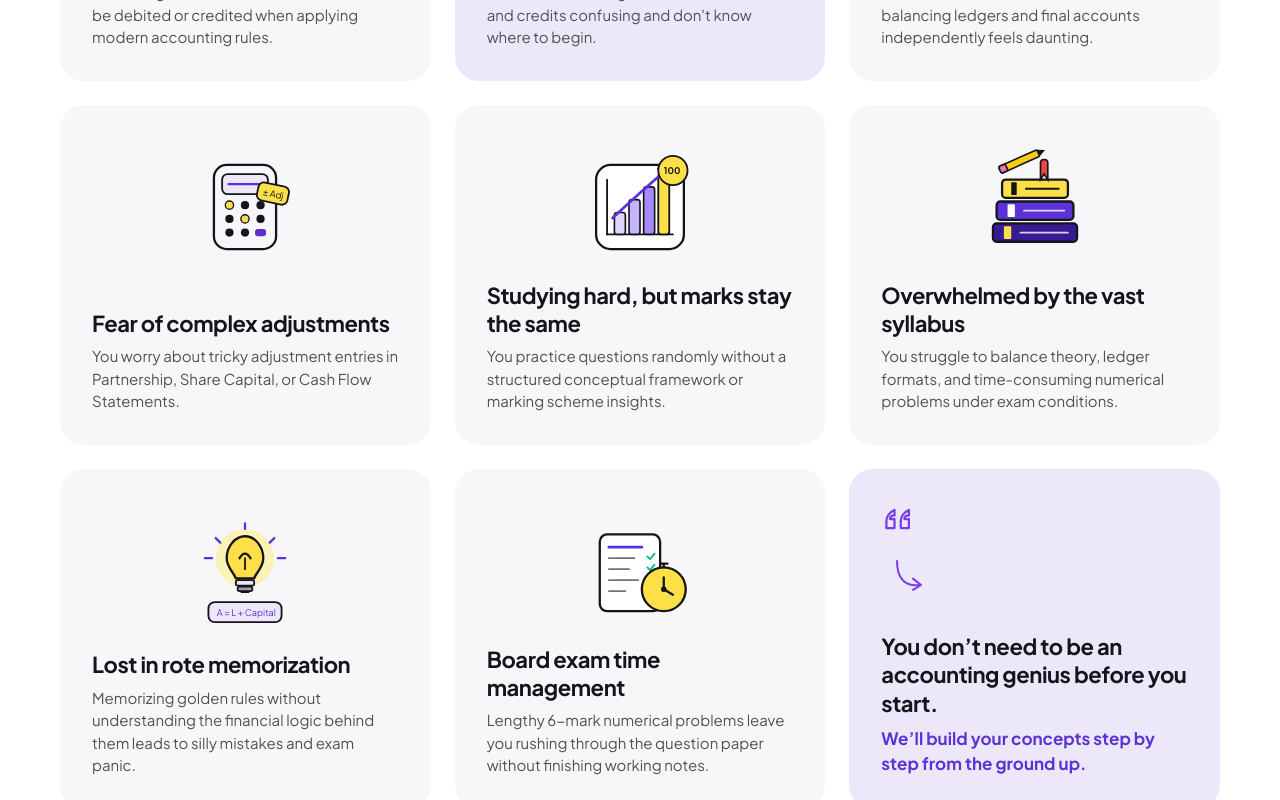
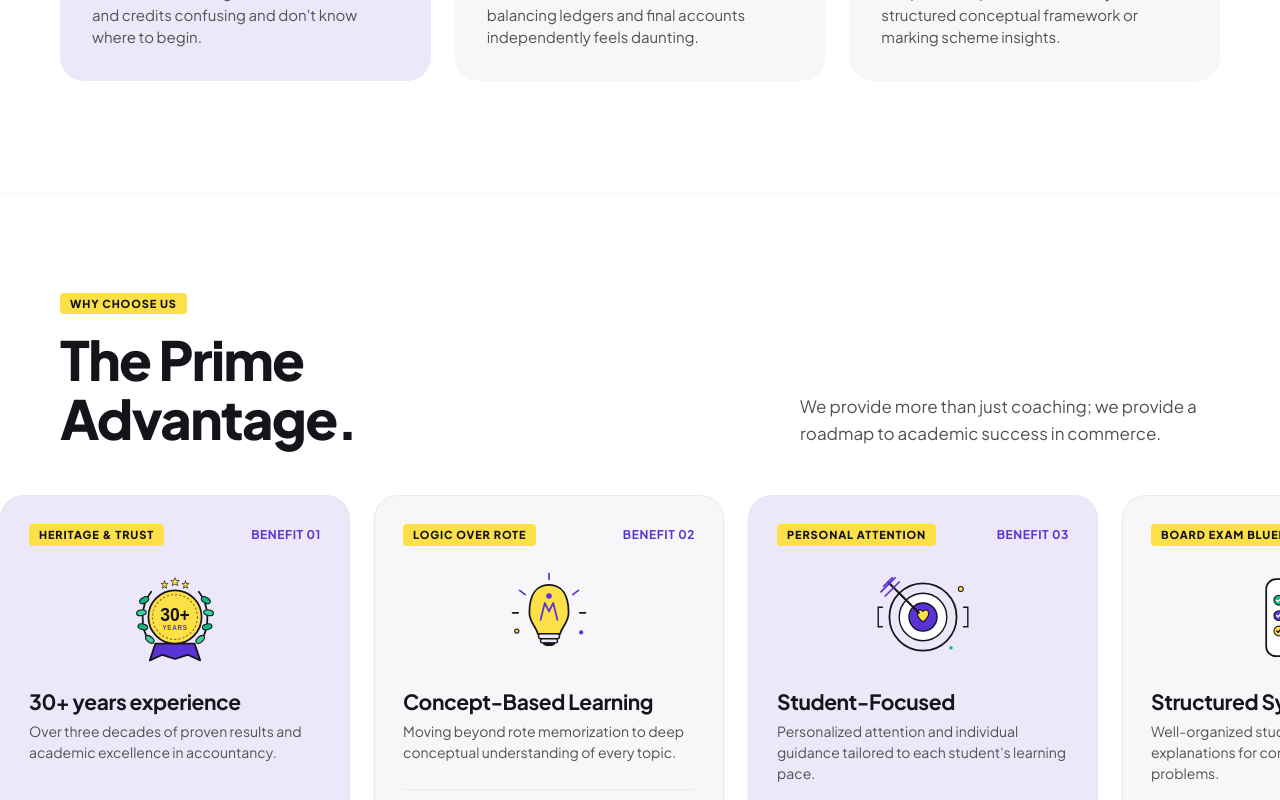
Before and after one commit to Orionkaze/Prince-Commerce-Hub, a Next.js app: page / in a window 1280 px wide. Shown: the part 1400-2200 px from the top of the page. Built offline with nearby package versions, Linux system fonts and the light colour scheme; no server answers.

Commit message:
feat(challenges): show only 3 cards in Common Challenges section

```diff
--- a/src/components/challenges/CommonChallenges.tsx
+++ b/src/components/challenges/CommonChallenges.tsx
@@ -2,16 +2,10 @@
 
 import React from "react";
 import { Badge } from "../ui/Badge";
-import { PurpleQuotation, PurpleCurvedArrow } from "../doodles/Doodles";
 import {
-  DebitCreditConfusionDoodle,
   AccountingZeroDoodle,
   LedgerBalanceDoodle,
-  AdjustmentPuzzleDoodle,
   TargetScoreDoodle,
-  SyllabusStackDoodle,
-  ConceptLightbulbDoodle,
-  TimeManagementDoodle,
 } from "../doodles/CommerceDoodles";
 import { motion } from "framer-motion";
 
@@ -23,12 +17,6 @@ interface DoodleChallenge {
 }
 
 const doodleChallenges: DoodleChallenge[] = [
-  {
-    type: "card",
-    renderDoodle: () => <DebitCreditConfusionDoodle className="w-28 h-28 sm:w-32 sm:h-32" />,
-    title: "Debit or Credit confusion",
-    description: "Hesitating over whether an account should be debited or credited when applying modern accounting rules.",
-  },
   {
     type: "lavender",
     renderDoodle: () => <AccountingZeroDoodle className="w-28 h-28 sm:w-32 sm:h-32" />,
@@ -44,38 +32,10 @@ const doodleChallenges: DoodleChallenge[] = [
   },
   {
     type: "card",
-    renderDoodle: () => <AdjustmentPuzzleDoodle className="w-28 h-28 sm:w-32 sm:h-32" />,
-    title: "Fear of complex adjustments",
-    description:
-      "You worry about tricky adjustment entries in Partnership, Share Capital, or Cash Flow Statements.",
-  },
-  {
-    type: "card",
     renderDoodle: () => <TargetScoreDoodle className="w-28 h-28 sm:w-32 sm:h-32" />,
     title: "Studying hard, but marks stay the same",
     description:
       "You practice questions randomly without a structured conceptual framework or marking scheme insights.",
-  },
-  {
-    type: "card",
-    renderDoodle: () => <SyllabusStackDoodle className="w-28 h-28 sm:w-32 sm:h-32" />,
-    title: "Overwhelmed by the vast syllabus",
-    description:
-      "You struggle to balance theory, ledger formats, and time-consuming numerical problems under exam conditions.",
-  },
-  {
-    type: "card",
-    renderDoodle: () => <ConceptLightbulbDoodle className="w-28 h-28 sm:w-32 sm:h-32" />,
-    title: "Lost in rote memorization",
-    description:
-      "Memorizing golden rules without understanding the financial logic behind them leads to silly mistakes and exam panic.",
-  },
-  {
-    type: "card",
-    renderDoodle: () => <TimeManagementDoodle className="w-28 h-28 sm:w-32 sm:h-32" />,
-    title: "Board exam time management",
-    description:
-      "Lengthy 6-mark numerical problems leave you rushing through the question paper without finishing working notes.",
   },
 ];
 
@@ -98,16 +58,15 @@ export function CommonChallenges() {
           </p>
         </div>
 
-        {/* 3x3 Bento Grid (All 9 cards uniform and cohesive) */}
+        {/* 3 Cards Bento Grid */}
         <div className="grid grid-cols-1 md:grid-cols-2 lg:grid-cols-3 gap-6">
-          {/* Cards 1 - 8: Illustrated Challenge Cards */}
           {doodleChallenges.map((item, idx) => (
             <motion.div
               key={item.title}
               initial={{ opacity: 0, y: 20 }}
               whileInView={{ opacity: 1, y: 0 }}
               viewport={{ once: true }}
-              transition={{ duration: 0.5, delay: idx * 0.05 }}
+              transition={{ duration: 0.5, delay: idx * 0.08 }}
               className={`h-[340px] rounded-[24px] p-8 flex flex-col justify-between transition-transform duration-300 hover:-translate-y-1 ${
                 item.type === "lavender" ? "bg-[#ECE8FA]" : "bg-[#F7F7F9]"
               }`}
@@ -128,33 +87,6 @@ export function CommonChallenges() {
               </div>
             </motion.div>
           ))}
-
-          {/* Card 9: Lavender Reassurance Card */}
-          <motion.div
-            initial={{ opacity: 0, y: 20 }}
-            whileInView={{ opacity: 1, y: 0 }}
-            viewport={{ once: true }}
-            transition={{ duration: 0.5, delay: 0.45 }}
-            className="h-[340px] rounded-[24px] bg-[#ECE8FA] p-8 flex flex-col justify-between transition-transform duration-300 hover:-translate-y-1"
-          >
-            {/* Top Quotes and Hand-drawn Arrow */}
-            <div className="space-y-2">
-              <PurpleQuotation className="w-9 h-9 text-[#7C3AED]" />
-              <div className="pl-2 pt-2">
-                <PurpleCurvedArrow className="w-10 h-10 text-[#7C3AED]" />
-              </div>
-            </div>
-
-            {/* Reassurance text */}
-            <div className="space-y-2">
-              <h3 className="text-[20px] lg:text-[22px] font-bold tracking-[-0.02em] leading-[1.3] text-[#16141B]">
-                You don’t need to be an accounting genius before you start.
-              </h3>
-              <p className="text-[16px] lg:text-[17px] font-bold text-[#5B32D6]">
-                We’ll build your concepts step by step from the ground up.
-              </p>
-            </div>
-          </motion.div>
         </div>
       </div>
     </section>
```
